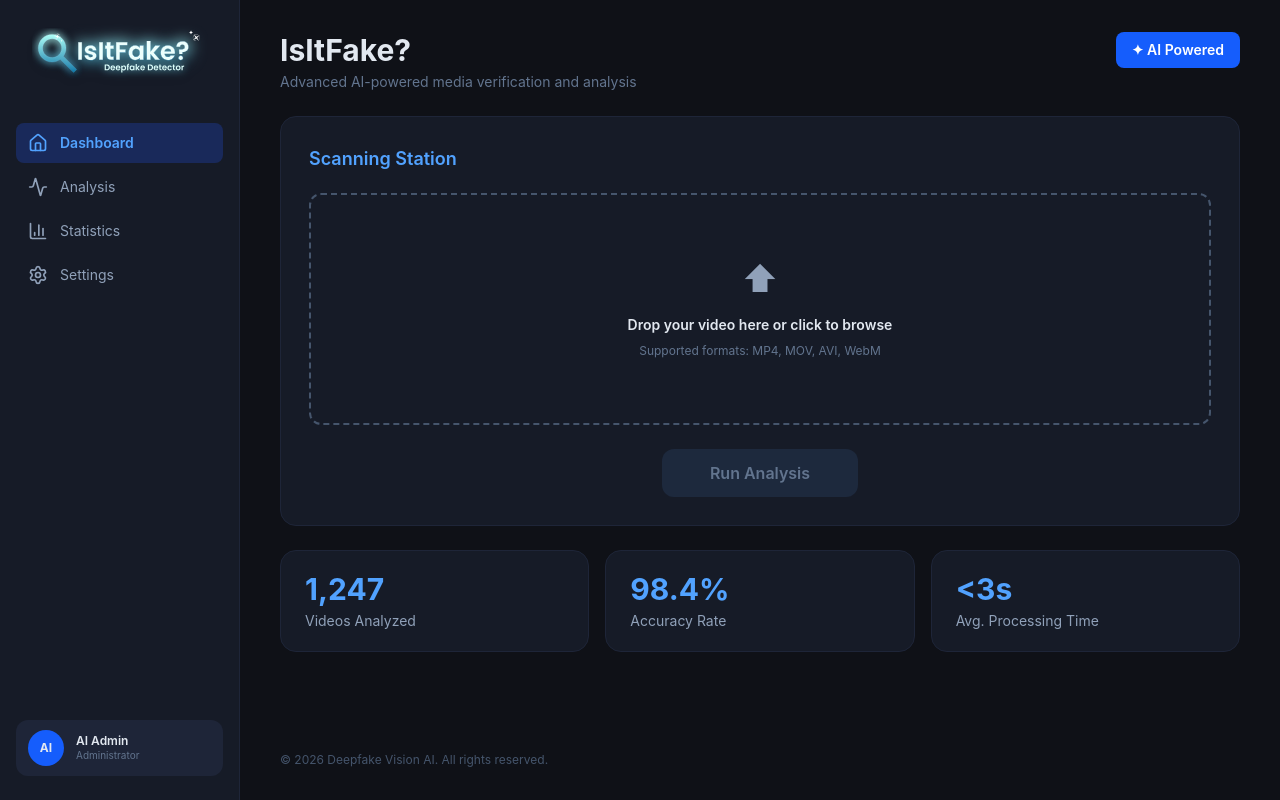
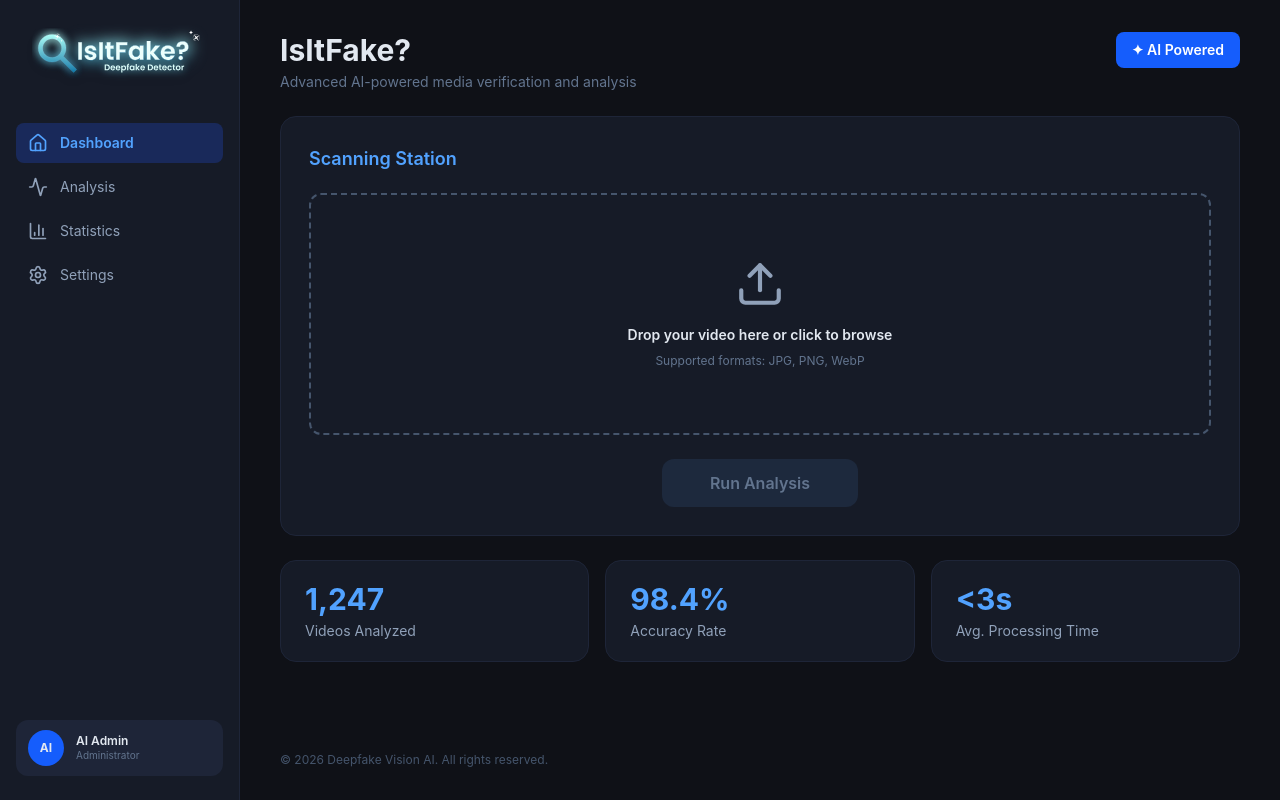
Before and after one commit to JenniGwen/deepfakeAppNEW, a React (Vite) app in the folder FrontEnd/: page / in a window 1280 px wide. Built offline with nearby package versions, Linux system fonts and the light colour scheme.

Commit message:
updated dashboard page

```diff
--- a/FrontEnd/src/Dashboard.jsx
+++ b/FrontEnd/src/Dashboard.jsx
@@ -1,5 +1,5 @@
 import { useState } from "react";
-
+import { Upload } from "lucide-react"
 
 
 const STATS = [
@@ -63,16 +63,18 @@ export default function Dashboard() {
             <input
               id="fileInput"
               type="file"
-              accept="video/mp4,video/mov,video/avi,video/webm"
+              accept="image/jpeg,image/png,image/webp"
               className="hidden"
               onChange={handleFileChange}
             />
-            <div className="text-4xl text-slate-400 mb-4">⬆</div>
+            <div className="flex text-4xl text-slate-400 mb-4 justify-center items-center">
+              <Upload size={50}/>
+            </div>
             <p className="font-semibold text-sm">
               {fileName ?? "Drop your video here or click to browse"}
             </p>
             <p className="text-slate-500 text-xs mt-2">
-              Supported formats: MP4, MOV, AVI, WebM
+              Supported formats: JPG, PNG, WebP
             </p>
           </div>
               {/* Run Button */}
```
Also changed, not shown: 1 other file (tests, documents, lock files or other folders).
